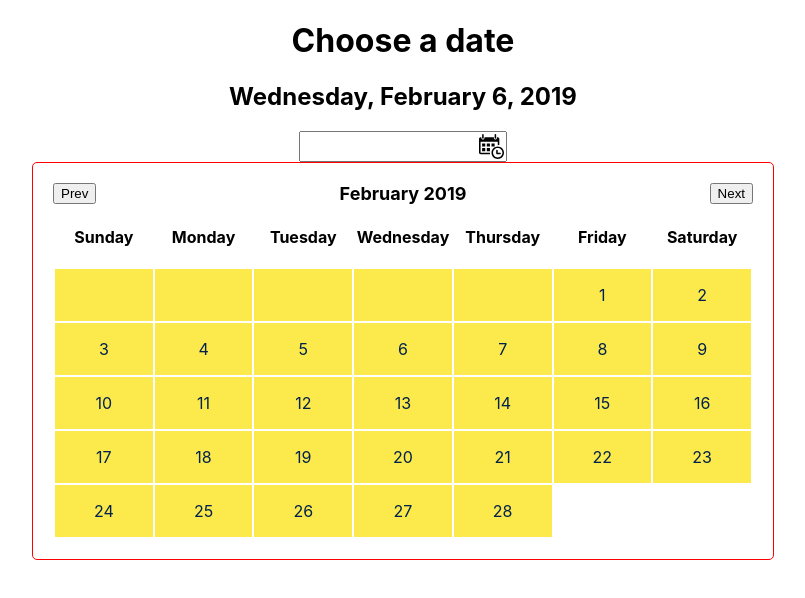
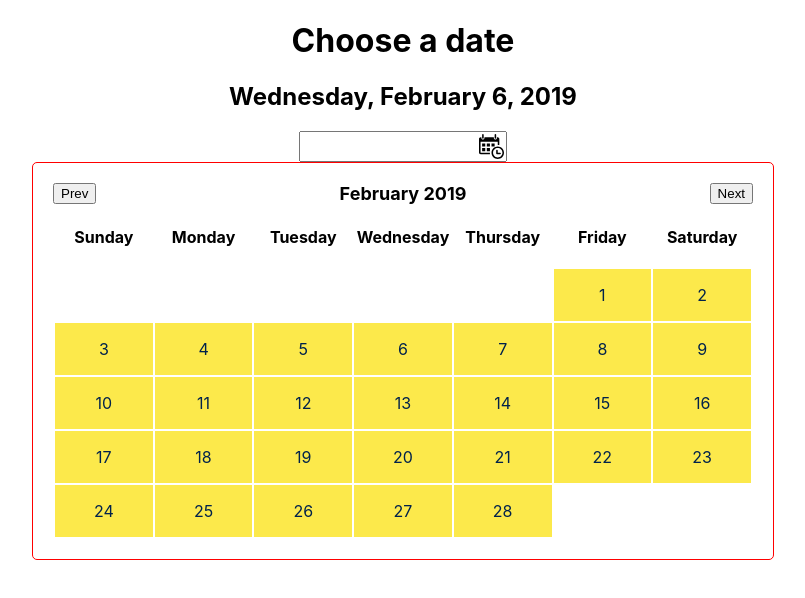
Before and after one commit to AlanaFarkas/date-picker, a React (Create React App) app: page / in a window 1280 px wide. Both pictures are taken after a click on the picture 728 px from the left and 146 px from the top of the page. Shown: the top 598 px of the page, without its empty margins (237-1042 px from the left). Built offline with nearby package versions, Linux system fonts and the light colour scheme.

Commit message:
feat: does not setState if date is null

```diff
--- a/src/App.js
+++ b/src/App.js
@@ -78,7 +78,13 @@ class App extends Component {
   }
 
   handleSelectDate = (date) => {
-    this.setState({selectedDate: createDateObjectFromSelectedDate(this.state.year, this.state.monthDigit, date)})
+    if(date != null) {
+      this.setState({selectedDate: createDateObjectFromSelectedDate(this.state.year, this.state.monthDigit, date)})
+    }
+  }
+
+  handleHover = (date) => {
+    console.log(date);
   }
 
   render() {
@@ -95,9 +101,10 @@ class App extends Component {
     dates = createWeeks(dates.length, whatDateDoesTheMonthStartOn(this.state.year, this.state.monthDigit));
 
     let calendarWeeks = dates.map((week, i) => {
+
       return (
         <tr key={i}>
-          {week.map((number, i) => <DateCells onClick={() => this.handleSelectDate(number)} key={i}>{number}</DateCells>)}
+          {week.map((number, i) => <DateCells dates={this.props.calendarWeeks} onMouseOver ={() => this.handleHover(number)} onClick={() => this.handleSelectDate(number)} key={i}>{number}</DateCells> )}
         </tr>
       )
     })
@@ -107,6 +114,7 @@ class App extends Component {
     let humanMonth = this.state.months[this.state.selectedDate.getMonth()];
     let humanYear = this.state.selectedDate.getFullYear();
     let semanticSelectedDate = <div>{humanWeekday}, {humanMonth} {humanDate}, {humanYear}</div>
+
 
     return (
       <div className="App">
@@ -150,11 +158,11 @@ const WeekDayData = styled.td`
 `;
 
 const DateCells = styled.td`
-  background-color: #fce94b;
+  background-color: ${props => props.children != null ? '#fce94b;' : '#ffffff'}
   color: #01224b;
   height: 50px;
   &:hover {
     background-color: #01224b;
     color: #ffffff;
   }
-`;
+  `;
```
